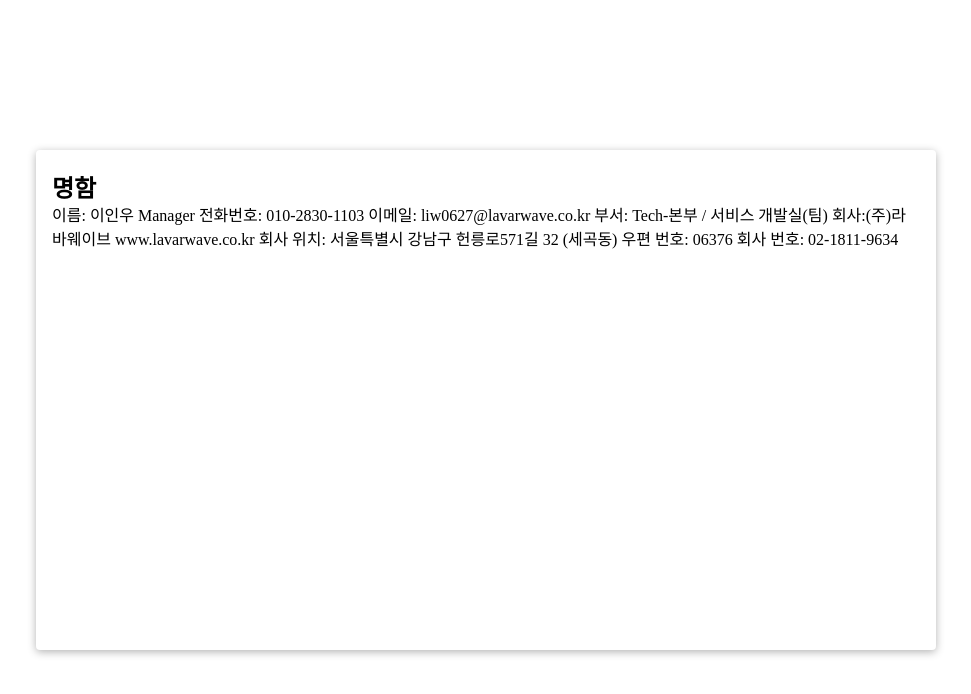
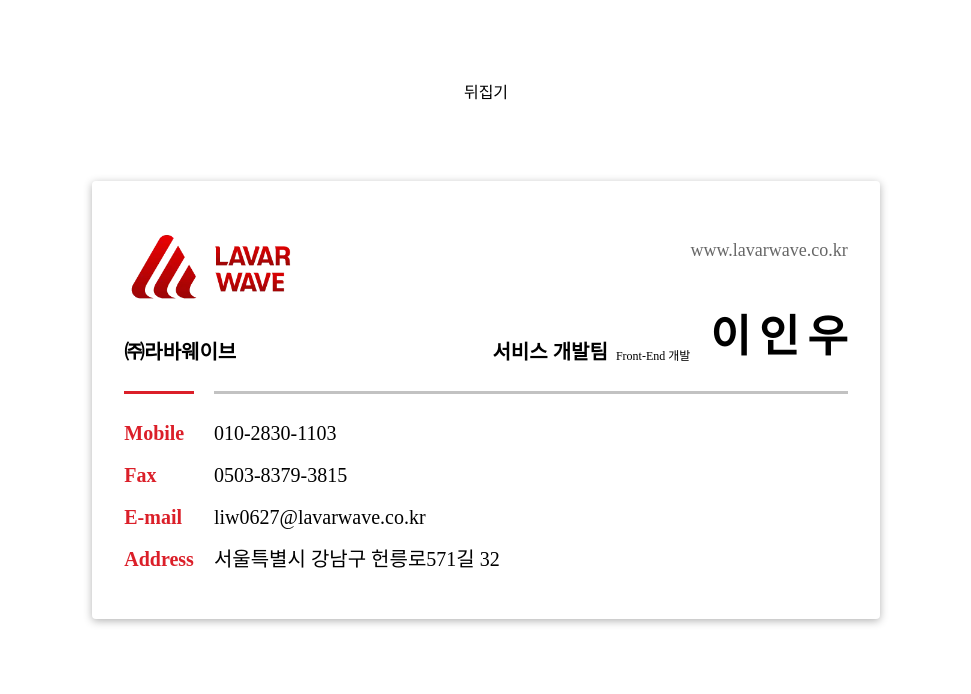
Before and after one commit to inwoo2ya/sideProject-name-card, a React (Create React App) app: page / in a window 1280 px wide. Shown: the top 694 px of the page, without its empty margins (154-1125 px from the left). Built offline with nearby package versions, Linux system fonts and the light colour scheme.

Commit message:
card 컴포넌트 구조 init, card 애니메이션 설정 및 card-front 구현

```diff
--- a/src/App.tsx
+++ b/src/App.tsx
@@ -1,33 +1,9 @@
+import Card from "components/card/card.index";
+
 function App() {
   return (
-    <div
-      style={{
-        height: "100%",
-        display: "flex",
-        justifyContent: "center",
-        alignItems: "center",
-      }}
-    >
-      <div
-        style={{
-          boxShadow: "0px 2px 8px 0px rgba(0,0,0,0.3)",
-          display: "flex",
-          width: "900px",
-          height: "500px",
-          padding: "1.5rem 1rem",
-          borderRadius: "0.25rem",
-        }}
-      >
-        <div>
-          <h4>명함</h4>
-          <div>
-            이름: 이인우 Manager 전화번호: 010-2830-1103 이메일:
-            liw0627@lavarwave.co.kr 부서: Tech-본부 / 서비스 개발실(팀)
-            회사:(주)라바웨이브 www.lavarwave.co.kr 회사 위치: 서울특별시 강남구
-            헌릉로571길 32 (세곡동) 우편 번호: 06376 회사 번호: 02-1811-9634
-          </div>
-        </div>
-      </div>
+    <div className="app">
+      <Card />
     </div>
   );
 }
--- /dev/null
+++ b/src/components/card/back/card-back.index.tsx
@@ -0,0 +1,6 @@
+import { StyledCardBack } from "./card-back.styles";
+
+const CardBack = () => {
+  return <StyledCardBack.Root>뒷면</StyledCardBack.Root>;
+};
+export default CardBack;
--- /dev/null
+++ b/src/components/card/back/card-back.styles.ts
@@ -0,0 +1,12 @@
+import styled from "@emotion/styled";
+
+const Root = styled.div({
+  backfaceVisibility: "hidden",
+  position: "absolute",
+  width: "100%",
+  height: "100%",
+  padding: "1.5rem",
+  transform: "rotateY(180deg)",
+  zIndex: 1,
+});
+export const StyledCardBack = { Root };
--- a/src/components/card/card.index.tsx
+++ b/src/components/card/card.index.tsx
@@ -0,0 +1,20 @@
+import { useState } from "react";
+import CardBack from "./back/card-back.index";
+import { Button, CardWrap, StyledCard } from "./card.styles";
+import CardFront from "./front/card-front.index";
+
+const Card = () => {
+  const [isVisible, setIsVisible] = useState(false);
+  return (
+    <>
+      <CardWrap>
+        <StyledCard isVisible={isVisible}>
+          <CardBack /> <CardFront />
+        </StyledCard>
+      </CardWrap>
+      <Button onClick={() => setIsVisible(!isVisible)}>뒤집기</Button>
+    </>
+  );
+};
+
+export default Card;
--- a/src/components/card/card.styles.ts
+++ b/src/components/card/card.styles.ts
@@ -0,0 +1,31 @@
+import styled from "@emotion/styled";
+
+export const StyledCard = styled("div", {
+  shouldForwardProp: prop => !["isVisible"].includes(prop.toString()),
+})<{ isVisible: boolean }>(({ isVisible }) => ({
+  display: "flex",
+  position: "relative",
+  width: "100%",
+  height: "100%",
+  borderRadius: "0.25rem",
+  boxShadow: "0px 2px 8px 0px rgba(0,0,0,0.3)",
+  transition: "transform 0.4s",
+  perspectiveOrigin: "center",
+  transformStyle: "preserve-3d",
+  transform: isVisible ? "rotateY(180deg)" : "rotateY(0deg)",
+}));
+export const CardWrap = styled.div({
+  width: "787.5px",
+  height: "437.5px",
+  perspective: "1200px",
+});
+export const Button = styled.button({
+  backgroundColor: "white",
+  position: "absolute",
+  border: "none",
+  cursor: "pointer",
+  top: "10%",
+  "&:hover": {
+    backgroundColor: "lightgray",
+  },
+});
--- /dev/null
+++ b/src/components/card/front/card-front.constant.ts
@@ -0,0 +1,15 @@
+export const companyInfo = [
+  {
+    title: "Mobile",
+    detail: "010-2830-1103",
+  },
+  {
+    title: "Fax",
+    detail: "0503-8379-3815",
+  },
+  { title: "E-mail", detail: "liw0627@lavarwave.co.kr" },
+  {
+    title: "Address",
+    detail: "서울특별시 강남구 헌릉로571길 32",
+  },
+];
--- /dev/null
+++ b/src/components/card/front/card-front.index.tsx
@@ -0,0 +1,41 @@
+import { Link } from "react-router-dom";
+import { StyledCardFront } from "./card-front.styles";
+import { info } from "console";
+import { companyInfo } from "./card-front.constant";
+
+const CardFront = () => {
+  return (
+    <StyledCardFront.Root>
+      <StyledCardFront.Header>
+        <img src="/lavarwave-logo.webp" width={174} height={75} alt="logo" />
+        <a href="https://lavarwave.co.kr/" target="_blank" rel="noreferrer">
+          www.lavarwave.co.kr
+        </a>
+      </StyledCardFront.Header>
+      <StyledCardFront.Body>
+        <h6>㈜라바웨이브</h6>
+        <div>
+          <div>
+            <h6>서비스 개발팀</h6>
+            <p>Front-End 개발</p>
+          </div>
+          <h2>이인우</h2>
+        </div>
+      </StyledCardFront.Body>
+      <StyledCardFront.Info>
+        <div className="title">
+          {companyInfo.map(({ title }) => (
+            <p>{title}</p>
+          ))}
+        </div>
+        <div className="contents">
+          {companyInfo.map(({ detail }) => (
+            <p>{detail}</p>
+          ))}
+        </div>
+      </StyledCardFront.Info>
+    </StyledCardFront.Root>
+  );
+};
+
+export default CardFront;
--- /dev/null
+++ b/src/components/card/front/card-front.styles.ts
@@ -0,0 +1,71 @@
+import styled from "@emotion/styled";
+
+const Root = styled.div({
+  backfaceVisibility: "hidden",
+  position: "absolute",
+  padding: "3rem 2rem",
+  width: "100%",
+  height: "100%",
+  display: "flex",
+  flexDirection: "column",
+  gap: "0.375rem",
+});
+// #DB1F29
+const Header = styled.section({
+  display: "flex",
+  justifyContent: "space-between",
+  a: {
+    fontSize: "1.125rem",
+    marginTop: "0.5rem",
+    height: "fit-content",
+    color: "rgba(0, 0, 0, 0.6)",
+  },
+});
+const Body = styled.section({
+  display: "flex",
+  justifyContent: "space-between",
+  alignItems: "end",
+  marginBottom: "1.25rem",
+  h6: {
+    fontSize: "1.25rem",
+  },
+  p: {
+    fontSize: "0.75rem",
+  },
+  h2: { letterSpacing: "0.5rem", fontSize: "2.75rem", marginRight: "-0.5rem" },
+  "& > div": {
+    gap: "1.25rem",
+    display: "flex",
+    alignItems: "end",
+    "& > div": {
+      display: "flex",
+      alignItems: "end",
+      gap: "0.5rem",
+    },
+  },
+});
+const Info = styled.section({
+  display: "flex",
+  gap: "1.25rem",
+  "& > div": {
+    display: "flex",
+    flexDirection: "column",
+    paddingTop: "1.5rem",
+    gap: "0.75rem",
+    p: {
+      fontSize: "1.25rem",
+    },
+  },
+  "& > div.title": {
+    borderTop: "3px solid #DB1F29",
+    color: "#DB1F29",
+    p: {
+      fontWeight: 600,
+    },
+  },
+  "& > div.contents": {
+    borderTop: "3px solid rgba(0, 0, 0, 0.24)",
+    width: "100%",
+  },
+});
+export const StyledCardFront = { Root, Header, Body, Info };
--- /dev/null
+++ b/src/styles/font.css
@@ -0,0 +1,90 @@
+@font-face {
+  font-family: "Lavarwave";
+  font-weight: 900;
+  font-display: swap;
+  src: local("Pretendard Black"),
+    url("https://cdn.jsdelivr.net/gh/orioncactus/pretendard@v1.3.8/packages/pretendard/dist/web/static/woff2/Pretendard-Black.woff2")
+      format("woff2"),
+    url("https://cdn.jsdelivr.net/gh/orioncactus/pretendard@v1.3.8/packages/pretendard/dist/web/static/woff/Pretendard-Black.woff")
+      format("woff");
+}
+@font-face {
+  font-family: "Lavarwave";
+  font-weight: 800;
+  font-display: swap;
+  src: local("Pretendard ExtraBold"),
+    url("https://cdn.jsdelivr.net/gh/orioncactus/pretendard@v1.3.8/packages/pretendard/dist/web/static/woff2/Pretendard-ExtraBold.woff2")
+      format("woff2"),
+    url("https://cdn.jsdelivr.net/gh/orioncactus/pretendard@v1.3.8/packages/pretendard/dist/web/static/woff/Pretendard-ExtraBold.woff")
+      format("woff");
+}
+@font-face {
+  font-family: "Lavarwave";
+  font-weight: 700;
+  font-display: swap;
+  src: local("Pretendard Bold"),
+    url("https://cdn.jsdelivr.net/gh/orioncactus/pretendard@v1.3.8/packages/pretendard/dist/web/static/woff2/Pretendard-Bold.woff2")
+      format("woff2"),
+    url("https://cdn.jsdelivr.net/gh/orioncactus/pretendard@v1.3.8/packages/pretendard/dist/web/static/woff/Pretendard-Bold.woff")
+      format("woff");
+}
+@font-face {
+  font-family: "Lavarwave";
+  font-weight: 600;
+  font-display: swap;
+  src: local("Pretendard SemiBold"),
+    url("https://cdn.jsdelivr.net/gh/orioncactus/pretendard@v1.3.8/packages/pretendard/dist/web/static/woff2/Pretendard-SemiBold.woff2")
+      format("woff2"),
+    url("https://cdn.jsdelivr.net/gh/orioncactus/pretendard@v1.3.8/packages/pretendard/dist/web/static/woff/Pretendard-SemiBold.woff")
+      format("woff");
+}
+@font-face {
+  font-family: "Lavarwave";
+  font-weight: 500;
+  font-display: swap;
+  src: local("Pretendard Medium"),
+    url("https://cdn.jsdelivr.net/gh/orioncactus/pretendard@v1.3.8/packages/pretendard/dist/web/static/woff2/Pretendard-Medium.woff2")
+      format("woff2"),
+    url("https://cdn.jsdelivr.net/gh/orioncactus/pretendard@v1.3.8/packages/pretendard/dist/web/static/woff/Pretendard-Medium.woff")
+      format("woff");
+}
+@font-face {
+  font-family: "Lavarwave";
+  font-weight: 400;
+  font-display: swap;
+  src: local("Pretendard Regular"),
+    url("https://cdn.jsdelivr.net/gh/orioncactus/pretendard@v1.3.8/packages/pretendard/dist/web/static/woff2/Pretendard-Regular.woff2")
+      format("woff2"),
+    url("https://cdn.jsdelivr.net/gh/orioncactus/pretendard@v1.3.8/packages/pretendard/dist/web/static/woff/Pretendard-Regular.woff")
+      format("woff");
+}
+@font-face {
+  font-family: "Lavarwave";
+  font-weight: 300;
+  font-display: swap;
+  src: local("Pretendard Light"),
+    url("https://cdn.jsdelivr.net/gh/orioncactus/pretendard@v1.3.8/packages/pretendard/dist/web/static/woff2/Pretendard-Light.woff2")
+      format("woff2"),
+    url("https://cdn.jsdelivr.net/gh/orioncactus/pretendard@v1.3.8/packages/pretendard/dist/web/static/woff/Pretendard-Light.woff")
+      format("woff");
+}
+@font-face {
+  font-family: "Lavarwave";
+  font-weight: 200;
+  font-display: swap;
+  src: local("Pretendard ExtraLight"),
+    url("https://cdn.jsdelivr.net/gh/orioncactus/pretendard@v1.3.8/packages/pretendard/dist/web/static/woff2/Pretendard-ExtraLight.woff2")
+      format("woff2"),
+    url("https://cdn.jsdelivr.net/gh/orioncactus/pretendard@v1.3.8/packages/pretendard/dist/web/static/woff/Pretendard-ExtraLight.woff")
+      format("woff");
+}
+@font-face {
+  font-family: "Lavarwave";
+  font-weight: 100;
+  font-display: swap;
+  src: local("Pretendard Thin"),
+    url("https://cdn.jsdelivr.net/gh/orioncactus/pretendard@v1.3.8/packages/pretendard/dist/web/static/woff2/Pretendard-Thin.woff2")
+      format("woff2"),
+    url("https://cdn.jsdelivr.net/gh/orioncactus/pretendard@v1.3.8/packages/pretendard/dist/web/static/woff/Pretendard-Thin.woff")
+      format("woff");
+}
--- a/src/styles/global.css
+++ b/src/styles/global.css
@@ -6,6 +6,7 @@
   background-color: no-repeat;
   box-sizing: border-box;
   margin: 0;
+  font-family: "lavarwave";
 }
 :where(:root) {
   -webkit-tap-highlight-color: transparent;
@@ -88,3 +89,10 @@
   width: 100%;
   overflow-x: hidden;
 }
+
+.app {
+  height: 100%;
+  display: flex;
+  justify-content: center;
+  align-items: center;
+}
```
Also changed, not shown: public/lavarwave-logo.webp (added).
